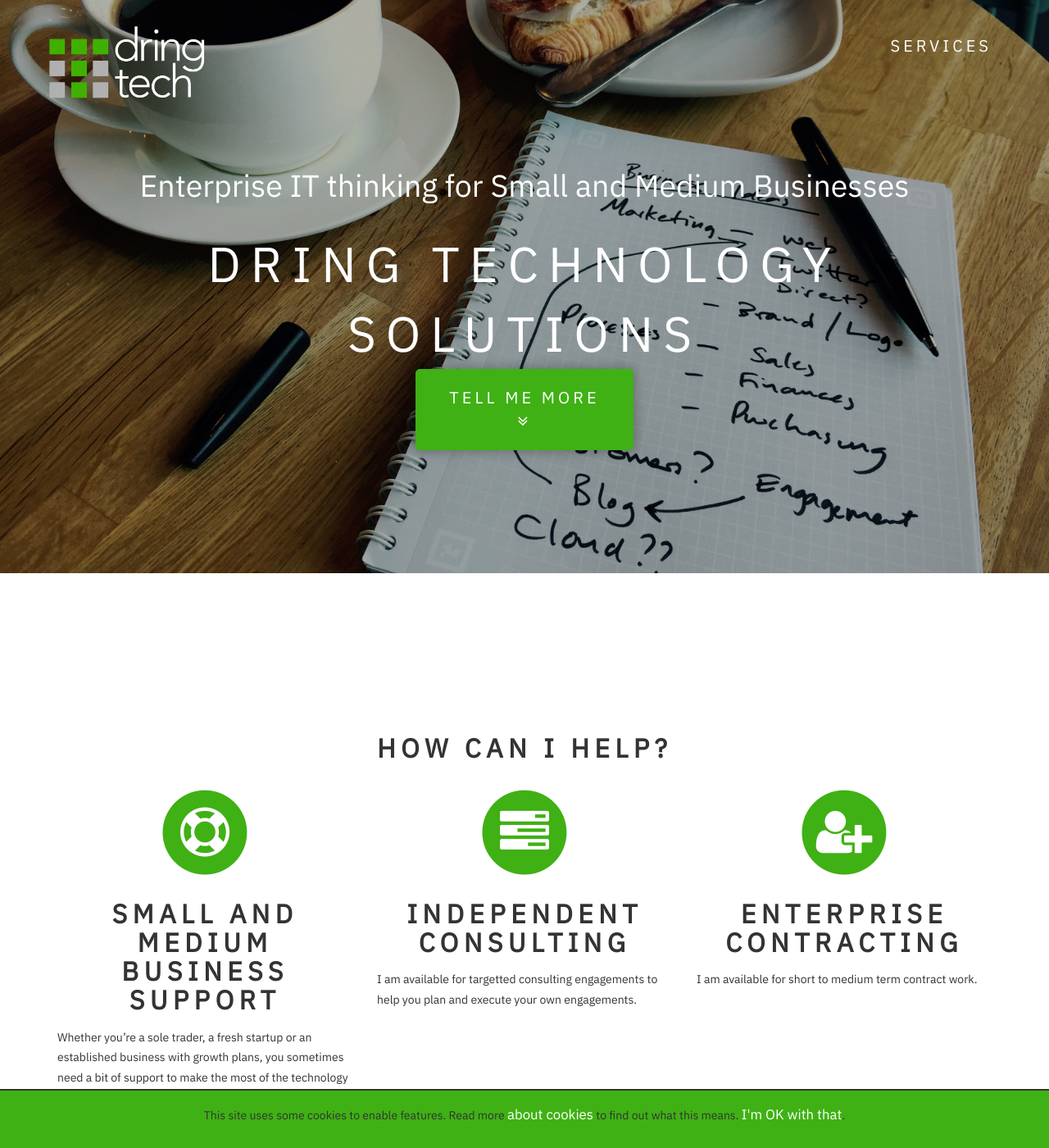
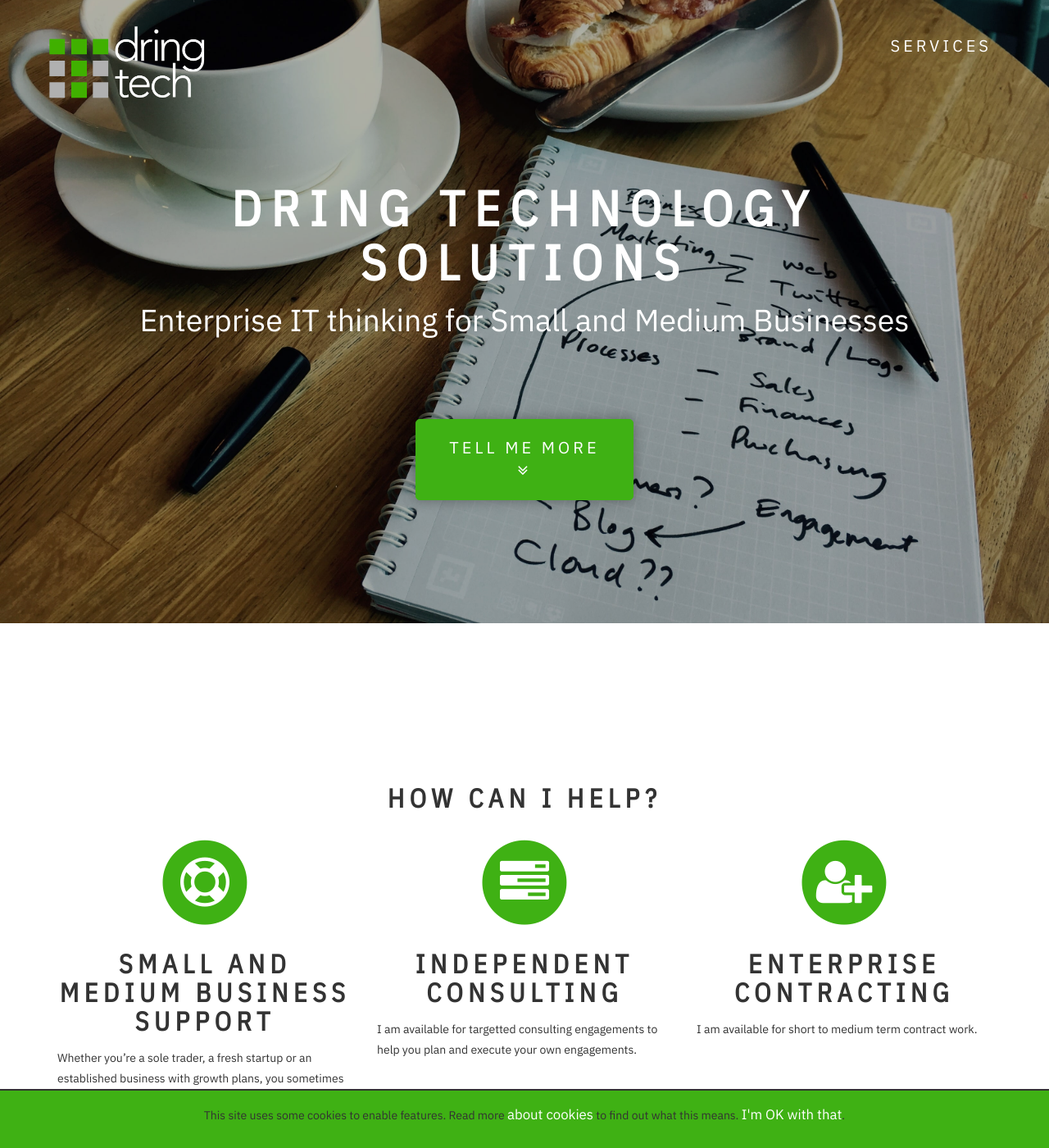
Before and after one commit to dringtech/dringtech.github.io, a Jekyll site: the page built from index.html, in a window 1280 px wide and 1400 px high. Shown: the whole window at 82% size. Built offline with Jekyll 4.4.1, drawn with Linux system fonts in a browser that asks for light colours; a script that is not in the unit is left out.

Commit message:
Adding condensed format

```diff
--- a/_includes/header/home.html
+++ b/_includes/header/home.html
@@ -1,8 +1,8 @@
 <!-- Header -->
 <header>
   <div class="container intro-text">
+    <h1 class="intro-heading">Dring Technology Solutions</h1>
     <div class="intro-lead-in">{{ site.description }}</div>
-    <div class="intro-heading">Dring Technology Solutions</div>
     <!-- {% include socialcontact.html %} -->
     {% if page.header.button %}
     <div>
--- a/_sass/_google-fonts.scss
+++ /dev/null
@@ -1 +0,0 @@
-@import url('https://fonts.googleapis.com/css?family=IBM+Plex+Sans&display=swap');
--- /dev/null
+++ b/_sass/_typography.scss
@@ -0,0 +1 @@
+@import url('https://fonts.googleapis.com/css?family=IBM+Plex+Sans|IBM+Plex+Sans+Condensed&display=swap');
--- a/_sass/dringtech.scss
+++ b/_sass/dringtech.scss
@@ -53,7 +53,7 @@ h4,
 h5,
 h6 {
     text-transform: uppercase;
-    font-family: $fontstack-header;
+    font-family: $fontstack-header-condensed;
     font-weight: 700;
     letter-spacing: $header-letter-spacing;
 }
@@ -298,6 +298,7 @@ header .intro-text {
     margin-bottom: 25px;
     .intro-lead-in {
         font-size: 1.5em;
+        margin-bottom: 2.5em;
         // font-style: italic;
     }
     .intro-heading {
@@ -312,7 +313,6 @@ header .intro-text {
         padding-top: 200px;
         padding-bottom: 150px;
         .intro-lead-in {
-            margin-bottom: 25px;
             font-size: 2.5em;
             // font-style: italic;
         }
--- a/css/style.scss
+++ b/css/style.scss
@@ -10,9 +10,9 @@ $color-primary: #3fb114; // was fed136  websafe == #ffcc33
 $color-secondary: #33cc33; // was fec503  websage == #ffcc00
 $color-secondary-dark: #333;
 
-$fontstack: 'IBM Plex Sans', sans-serif;;
-$fontstack-header: 'IBM Plex Sans', sans-serif;;
-$fontstack-header-condensed: 'IBM Plex Sans', sans-serif;;
+$fontstack: 'IBM Plex Sans', sans-serif;
+$fontstack-header: 'IBM Plex Sans', sans-serif;
+$fontstack-header-condensed: 'IBM Plex Sans Condensed', sans-serif;
 
 $header-image: url(../img/coffee-notes.jpg);
 $logo-image: url(../img/dringtech-compact-white.png);
@@ -22,7 +22,7 @@ $header-letter-spacing: 0.2em;
 @import
   "bootstrap.min.css",
   "font-awesome/css/font-awesome.min.css",
-  "google-fonts",
+  "typography",
   "dringtech",
   "section",
   "services",
```
